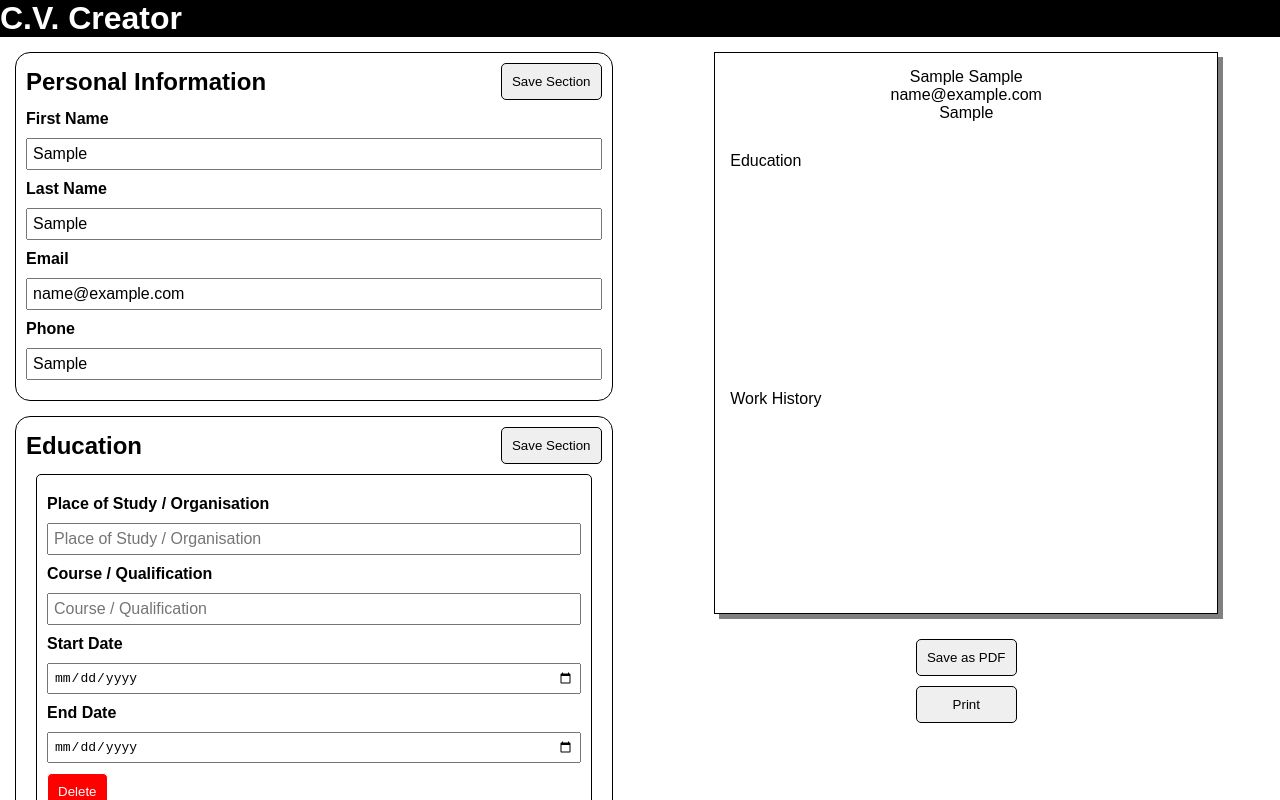
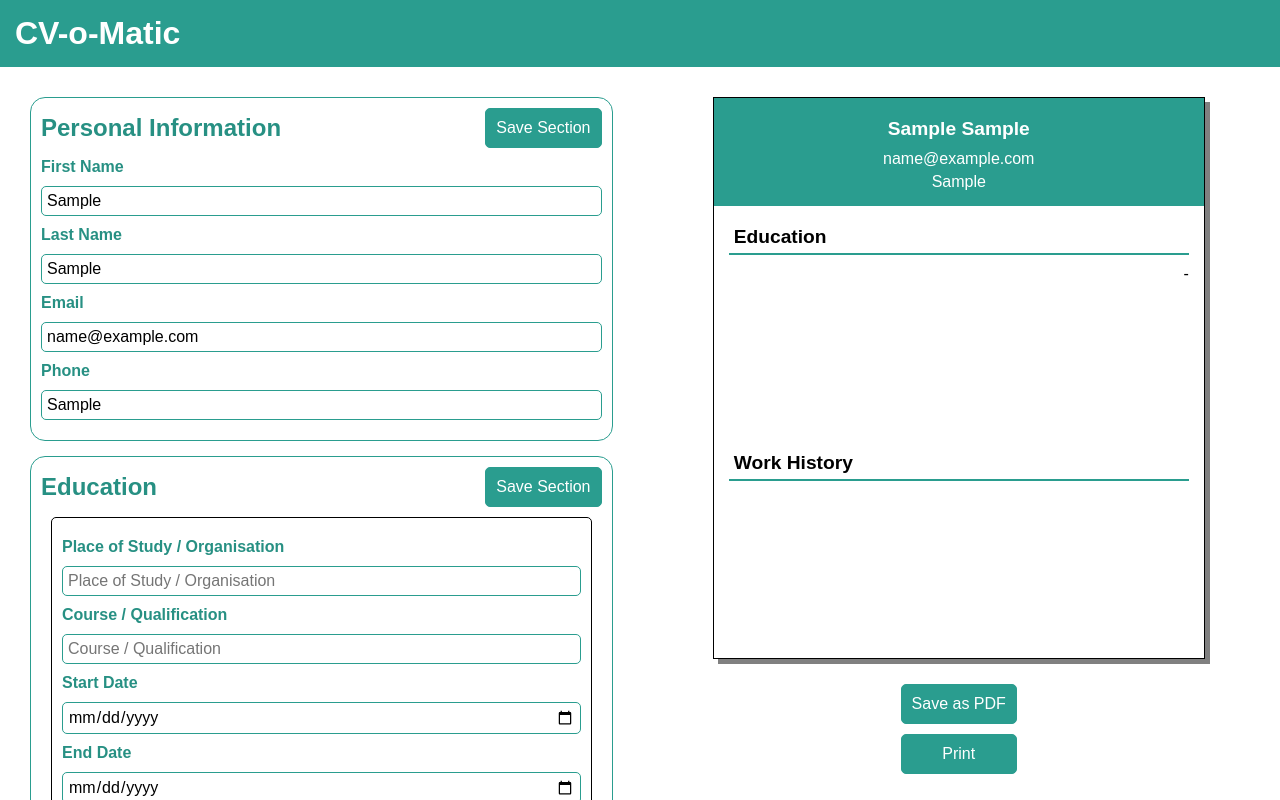
Before and after one commit to Sullivown/cv-project, a React (Create React App) app: page / in a window 1280 px wide. Both pictures are taken after typing "Sample", "Sample", "name@example.com", "Sample" into the empty fields and a click on the button "Add New Education Item". Shown: the top 800 px of the page. Built offline with nearby package versions, Linux system fonts and the light colour scheme.

Commit message:
adjusted styling - added colour

```diff
--- a/public/index.html
+++ b/public/index.html
@@ -24,7 +24,7 @@
       work correctly both with client-side routing and a non-root public URL.
       Learn how to configure a non-root public URL by running `npm run build`.
     -->
-		<title>CV-O-Matic</title>
+		<title>CV-o-Matic</title>
 	</head>
 	<body>
 		<noscript>You need to enable JavaScript to run this app.</noscript>
--- a/src/components/CvEducationItem.js
+++ b/src/components/CvEducationItem.js
@@ -1,17 +1,18 @@
 import React, { Component } from 'react';
+import formatDate from '../helpers/formatDate';
 
 class CvEducationItem extends Component {
 	render() {
 		const { orgName, courseName, startDate, endDate } = this.props.data;
 		return (
-			<div>
-				<div>
-					<span>{orgName}</span>{' '}
-					<span>
-						{startDate} {endDate}
+			<div className='cv-item'>
+				<div className='space-between'>
+					<span className='bold'>{courseName}</span>{' '}
+					<span className='dates'>
+						{formatDate(startDate)} - {formatDate(endDate)}
 					</span>
 				</div>
-				<div>{courseName}</div>
+				<div className='italic'>{orgName}</div>
 			</div>
 		);
 	}
--- a/src/components/CvWorkHistoryItem.js
+++ b/src/components/CvWorkHistoryItem.js
@@ -1,18 +1,19 @@
 import React, { Component } from 'react';
+import formatDate from '../helpers/formatDate';
 
 class CvWorkHistoryItem extends Component {
 	render() {
 		const { orgName, jobTitle, jobDescription, startDate, endDate } =
 			this.props.data;
 		return (
-			<div>
-				<div>
-					<span>{jobTitle}</span>{' '}
-					<span>
-						{startDate} {endDate}
+			<div className='cv-item'>
+				<div className='space-between'>
+					<span className='bold'>{jobTitle}</span>{' '}
+					<span className='dates'>
+						{formatDate(startDate)} - {formatDate(endDate)}
 					</span>
 				</div>
-				<div>{orgName}</div>
+				<div className='italic'>{orgName}</div>
 				<div>{jobDescription}</div>
 			</div>
 		);
--- a/src/components/Header.js
+++ b/src/components/Header.js
@@ -4,7 +4,7 @@ class Header extends Component {
 	render() {
 		return (
 			<header>
-				<h1>C.V. Creator</h1>
+				<h1>CV-o-Matic</h1>
 			</header>
 		);
 	}
--- a/src/components/Output.js
+++ b/src/components/Output.js
@@ -20,20 +20,21 @@ class Output extends Component {
 			<div id='output'>
 				<div className='page'>
 					<section className='personal'>
-						<div>
+						<div className='cv-heading'>
 							{personal.firstName || 'First Name'}{' '}
 							{personal.lastName || 'Last Name'}
 						</div>
 						<div>{personal.email || 'Email'}</div>
 						<div>{personal.phone || 'Phone'}</div>
 					</section>
-
 					<section className='education'>
-						<div>Education</div>
+						<div className='cv-heading'>Education</div>
+						<hr />
 						<div>{educationItemsArray}</div>
 					</section>
 					<section className='work'>
-						<div>Work History</div>
+						<div className='cv-heading'>Work History</div>
+						<hr />
 						<div>{workItemsArray}</div>
 					</section>
 				</div>
--- a/src/components/WorkHistoryItem.js
+++ b/src/components/WorkHistoryItem.js
@@ -45,13 +45,13 @@ class WorkHistoryItem extends Component {
 						)}
 					</div>
 					<div className='form-input-section'>
-						<label htmlFor='jobDescription'>Job Decription</label>
+						<label htmlFor='jobDescription'>Job Description</label>
 						{editable ? (
-							<input
+							<textarea
 								id='jobDescription'
-								type='textarea'
 								name='jobDescription'
 								placeholder='Job Description'
+								rows='10'
 								onChange={handleChange}
 								value={jobDescription}
 							/>
--- a/src/helpers/formatDate.js
+++ b/src/helpers/formatDate.js
@@ -1,6 +1,11 @@
 function formatDate(date) {
 	const d = new Date(date);
-	return `${d.getDate()}-${d.getMonth() + 1}-${d.getFullYear()}`;
+
+	if (!date) {
+		return null;
+	} else {
+		return `${d.getDate()}/${d.getMonth() + 1}/${d.getFullYear()}`;
+	}
 }
 
 export default formatDate;
--- a/src/styles/forms.css
+++ b/src/styles/forms.css
@@ -26,15 +26,22 @@ label {
 	font-size: inherit;
 }
 
-input {
+input,
+textarea {
 	font-size: inherit;
+	font-family: inherit;
 	padding: 5px;
+	border: 1px solid #2a9d8f;
+	border-radius: 5px;
 }
 
 button {
 	padding: 10px;
-	border: 1px solid black;
+	border: 1px solid #2a9d8f;
 	border-radius: 5px;
+	background-color: #2a9d8f;
+	color: white;
+	font-size: 1rem;
 }
 
 button:hover {
--- a/src/styles/output.css
+++ b/src/styles/output.css
@@ -6,6 +6,7 @@
 	align-items: center;
 	padding-top: 15px;
 	gap: 10px;
+	color: black;
 }
 
 .page {
@@ -18,8 +19,15 @@
 }
 
 .personal {
+	align-items: center;
+	display: flex;
+	flex-direction: column;
+	gap: 5px;
+	justify-content: center;
 	padding: 15px;
 	text-align: center;
+	background-color: #2a9d8f;
+	color: white;
 }
 
 .education {
@@ -32,9 +40,36 @@
 	padding: 15px;
 }
 
+.cv-heading {
+	font-size: 1.2rem;
+	font-weight: bold;
+	margin: 5px;
+}
+
+.cv-item {
+	margin-top: 10px;
+}
+
+.space-between {
+	display: flex;
+	justify-content: space-between;
+}
+
+.italic {
+	font-style: italic;
+}
+
+.bold {
+	font-weight: bold;
+}
+
 .controls {
 	padding: 15px;
 	display: flex;
 	flex-direction: column;
 	gap: 10px;
 }
+
+hr {
+	border: 1px solid #2a9d8f;
+}
--- a/src/styles/styles.css
+++ b/src/styles/styles.css
@@ -10,11 +10,13 @@
 	margin: 0px;
 	font-family: sans-serif;
 	justify-content: stretch;
+	color: #279083;
 }
 
 header {
-	background-color: black;
+	background-color: #2a9d8f;
 	color: white;
+	padding: 15px;
 }
 
 main {
@@ -23,6 +25,7 @@ main {
 	flex-wrap: wrap;
 	gap: 25px;
 	flex: 1;
+	margin: 15px;
 }
 
 main > div {
@@ -32,12 +35,12 @@ main > div {
 
 footer {
 	margin-top: auto;
-	background-color: black;
+	background-color: #2a9d8f;
 	color: white;
 }
 
 .section {
-	border: 1px solid black;
+	border: 1px solid #2a9d8f;
 	border-radius: 15px;
 	min-width: 30%;
 	display: flex;
```
Also changed, not shown: public/manifest.json.
